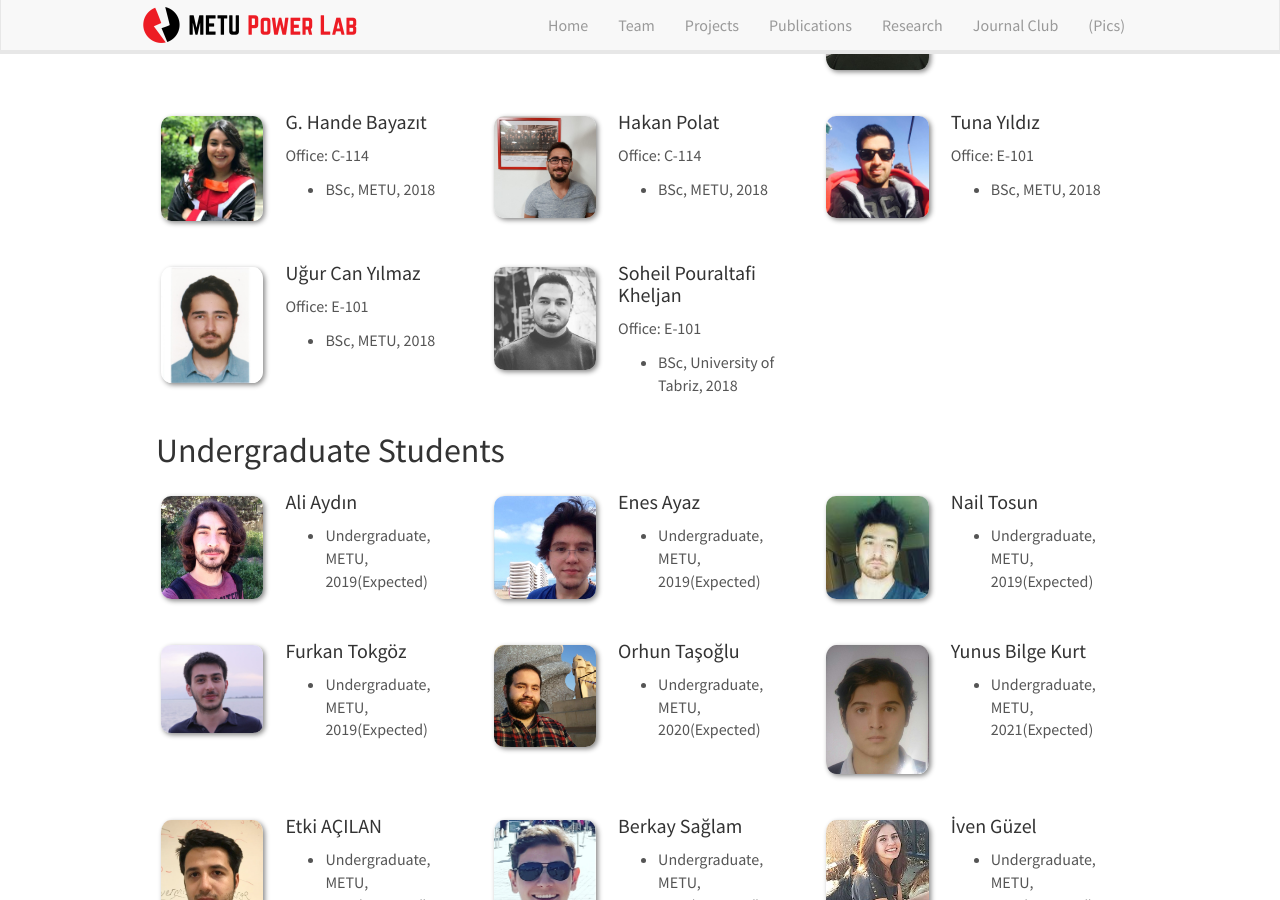
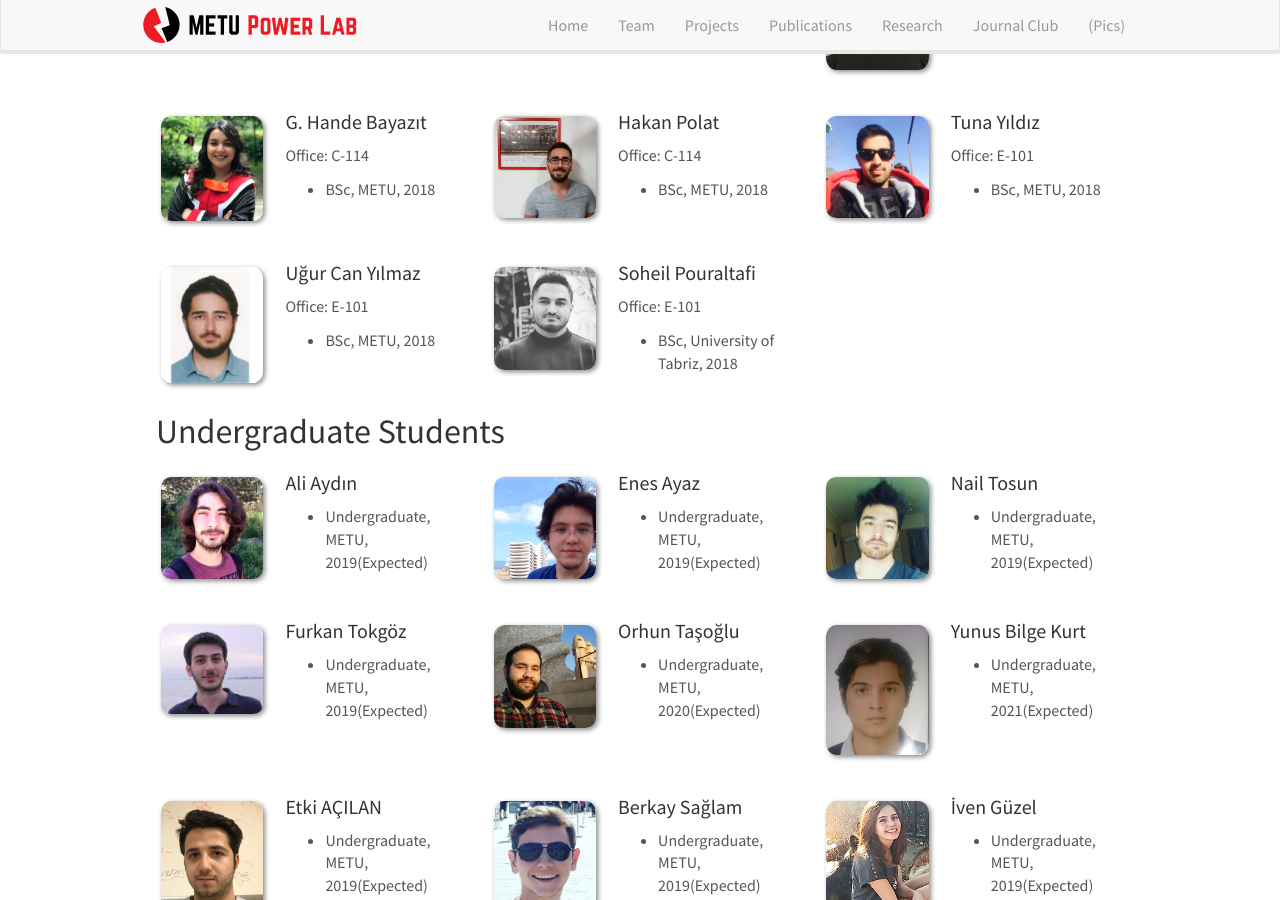
Before and after one commit to odtu/odtu.github.io, a Jekyll site: the page built from _pages/team.md, in a window 1280 px wide and 900 px high, scrolled down 1013 px. Built offline with Jekyll 4.4.1, drawn with Linux system fonts in a browser that asks for light colours; nearby versions of some CDN libraries.

Commit message:
Update team_members.yml

```diff
--- a/_data/team_members.yml
+++ b/_data/team_members.yml
@@ -93,7 +93,7 @@
   number_educ: 1
   education1: BSc, METU, 2018
 
-- name: Soheil Pouraltafi Kheljan
+- name: Soheil Pouraltafi
   photo: soheil.jpeg
   ofis: E-101
   info: Research Assistants
```
